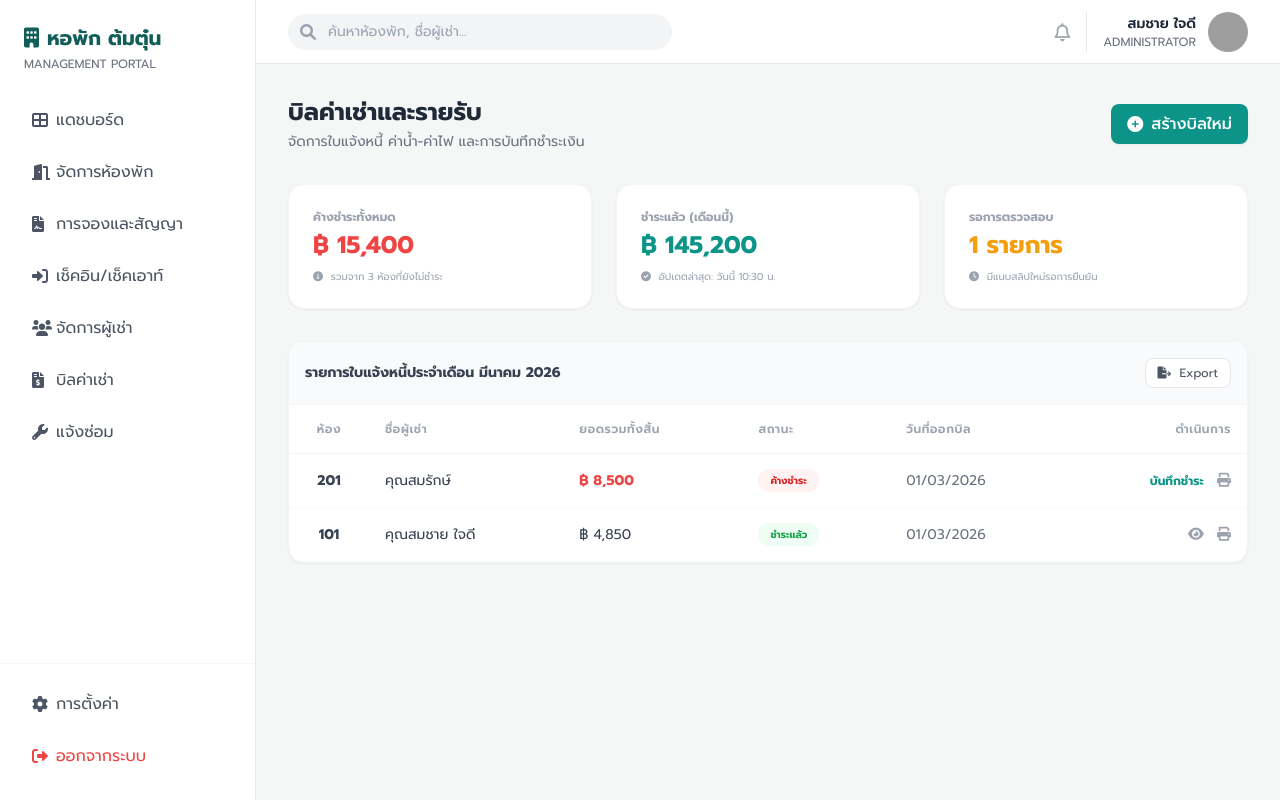
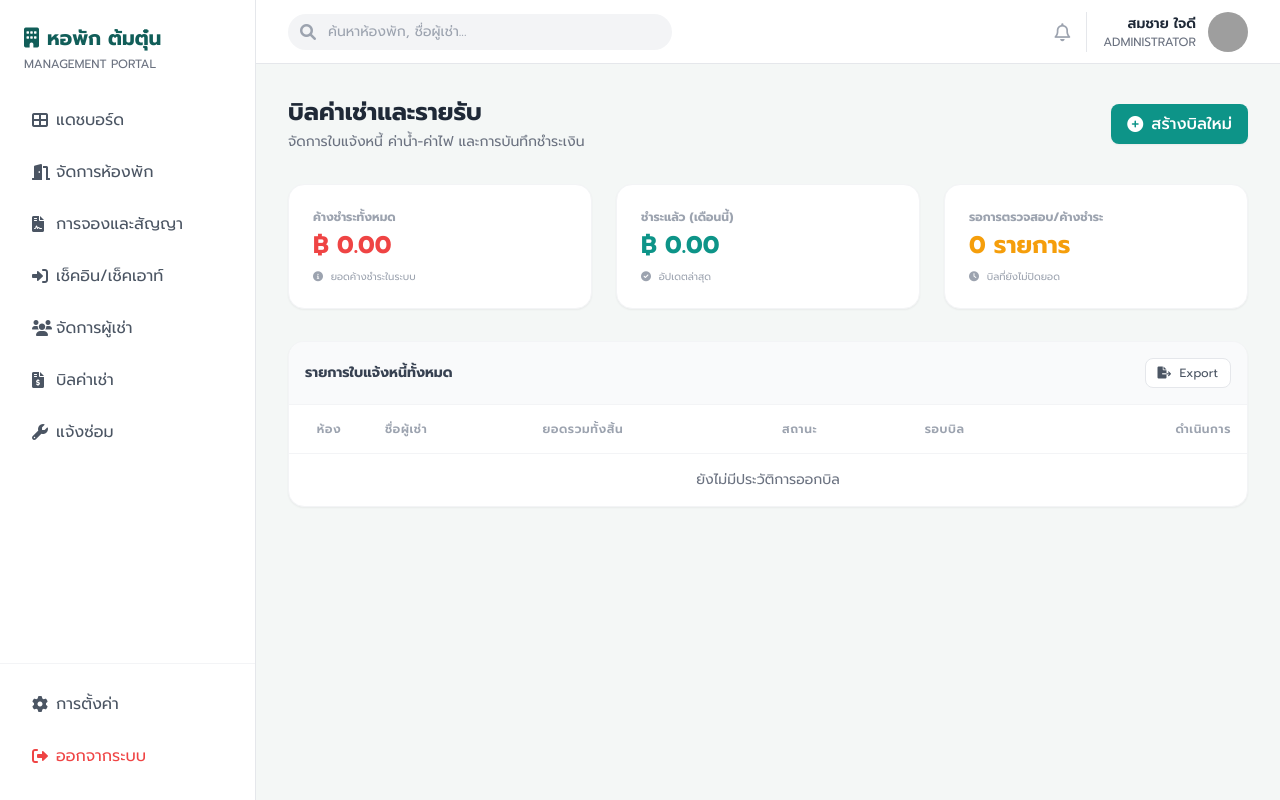
Before and after one commit to ohm024/tomtun-dorm-project, a Django app: page /billing/ in a window 1280 px wide. Run offline with Django 5.2, Linux system fonts and the light colour scheme; data that the repository does not hold is empty; some libraries are stand-ins or nearby versions; grey boxes are pictures that could not be loaded.

Commit message:
ทำหน้าบิลค่าเช่าเสร็จสิ้น

```diff
--- a/management/views.py
+++ b/management/views.py
@@ -1,6 +1,6 @@
 from django.shortcuts import render
 from django.db.models import Sum
-from .models import Room, Tenant, Invoice,MaintenanceRequest
+from .models import Room, Tenant, Invoice,MaintenanceRequest,Billing
 from django.db.models.functions import TruncMonth # 👈 ตัวจัดกลุ่มตามเดือน
 from datetime import datetime, timedelta       # 👈 ตัวคำนวณวันเวลา
 from django.shortcuts import redirect
@@ -174,9 +174,79 @@ def tenants(request):
         'status_filter': status_filter
     })
 
-# 👇 เพิ่มฟังก์ชันนี้สำหรับหน้า "บิลค่าเช่า" ครับ
+# ฟังก์ชันสำหรับหน้าแสดงรายการบิลทั้งหมด (แก้ Error ที่เจอ)
 def billing(request):
-    return render(request, 'billing.html')
+    # ดึงข้อมูลบิลทั้งหมดเรียงจากใหม่ไปเก่า
+    billings = Billing.objects.all().order_by('-created_at')
+
+    # คำนวณยอดรวมต่างๆ สำหรับแสดงใน Card ด้านบน
+    total_unpaid = Billing.objects.filter(status='pending').aggregate(Sum('total_amount'))['total_amount__sum'] or 0
+
+    # ยอดชำระแล้วเดือนนี้
+    today = datetime.now()
+    total_paid = Billing.objects.filter(status='paid', created_at__year=today.year, created_at__month=today.month).aggregate(Sum('total_amount'))['total_amount__sum'] or 0
+
+    # นับจำนวนบิลที่รอชำระ
+    pending_count = Billing.objects.filter(status='pending').count()
+
+    context = {
+        'billings': billings,
+        'total_unpaid': total_unpaid,
+        'total_paid': total_paid,
+        'pending_count': pending_count,
+    }
+    return render(request, 'billing.html', context)
+
+# ฟังก์ชันสำหรับบันทึกบิลใหม่และคำนวณเงิน
+def add_bill(request):
+    if request.method == 'POST':
+        room_id = request.POST.get('room')
+        room = Room.objects.get(id=room_id)
+
+        # ดึงข้อมูลผู้เช่าของห้องนั้น
+        tenant = Tenant.objects.filter(room=room, is_active=True).first()
+
+        # รับค่าเงินต่างๆ จาก Form
+        rent = float(request.POST.get('rent_amount', 0))
+        service = float(request.POST.get('service_fee', 0))
+
+        # ค่าน้ำ (หน่วยละ 20)
+        w_prev = int(request.POST.get('water_prev', 0))
+        w_curr = int(request.POST.get('water_curr', 0))
+        water_total = (w_curr - w_prev) * 20
+
+        # ค่าไฟ (หน่วยละ 7)
+        e_prev = int(request.POST.get('elec_prev', 0))
+        e_curr = int(request.POST.get('elec_curr', 0))
+        elec_total = (e_curr - e_prev) * 7
+
+        total = rent + service + water_total + elec_total
+
+        # แปลงเดือนจาก input type="month" (YYYY-MM) ให้เป็น DateField (YYYY-MM-01) เพื่อบันทึกลงฐานข้อมูล
+        month_str = request.POST.get('billing_month')
+        billing_month_date = f"{month_str}-01" if month_str else None
+
+        # สร้างบิลใหม่
+        Billing.objects.create(
+            room=room,
+            tenant=tenant,
+            billing_month=billing_month_date,
+            rent_amount=rent,
+            service_fee=service,
+            water_prev_meter=w_prev,
+            water_curr_meter=w_curr,
+            elec_prev_meter=e_prev,
+            elec_curr_meter=e_curr,
+            total_amount=total,
+            due_date=request.POST.get('due_date'),
+            status='pending'
+        )
+        return redirect('billing')
+
+    # สำหรับหน้าเลือกห้อง เราจะดึงเฉพาะผู้เช่าที่ Active และมีห้องพักอยู่ เพื่อป้องกัน error ผูกบิลผิด
+    active_tenants = Tenant.objects.filter(is_active=True).exclude(room__isnull=True)
+
+    return render(request, 'add_bill.html', {'active_tenants': active_tenants})
 def maintenance(request):
     return render(request, 'maintenance.html')
 def settings_view(request):
@@ -243,8 +313,6 @@ def add_room(request):
 
     # ถ้าไม่ใช่ POST (คือผู้ใช้เพิ่งกดเข้ามาหน้านี้ครั้งแรก) ก็ให้แสดงหน้าฟอร์มปกติ
     return render(request, 'add_room.html')
-def add_bill(request):
-    return render(request, 'add_bill.html')
 def add_maintenance(request):
     return render(request, 'add_maintenance.html')
 def add_checkin(request):
--- a/templates/billing.html
+++ b/templates/billing.html
@@ -9,30 +9,29 @@
     <a href="{% url 'add_bill' %}" class="bg-teal-600 hover:bg-teal-700 text-white px-4 py-2 rounded-lg font-medium transition-colors flex items-center shadow-sm">
         <i class="fas fa-plus-circle mr-2"></i> สร้างบิลใหม่
     </a>
-    </button>
 </div>
 
 <div class="grid grid-cols-1 md:grid-cols-3 gap-6 mb-8">
     <div class="bg-white p-6 rounded-2xl border border-gray-100 shadow-sm">
         <p class="text-gray-400 text-xs font-bold uppercase">ค้างชำระทั้งหมด</p>
-        <p class="text-2xl font-bold text-red-500 mt-1">฿ 15,400</p>
-        <p class="text-[10px] text-gray-400 mt-2"><i class="fas fa-info-circle mr-1"></i> รวมจาก 3 ห้องที่ยังไม่ชำระ</p>
+        <p class="text-2xl font-bold text-red-500 mt-1">฿ {{ total_unpaid|floatformat:"2" }}</p>
+        <p class="text-[10px] text-gray-400 mt-2"><i class="fas fa-info-circle mr-1"></i> ยอดค้างชำระในระบบ</p>
     </div>
     <div class="bg-white p-6 rounded-2xl border border-gray-100 shadow-sm">
         <p class="text-gray-400 text-xs font-bold uppercase">ชำระแล้ว (เดือนนี้)</p>
-        <p class="text-2xl font-bold text-teal-600 mt-1">฿ 145,200</p>
-        <p class="text-[10px] text-gray-400 mt-2"><i class="fas fa-check-circle mr-1"></i> อัปเดตล่าสุด: วันนี้ 10:30 น.</p>
+        <p class="text-2xl font-bold text-teal-600 mt-1">฿ {{ total_paid|floatformat:"2" }}</p>
+        <p class="text-[10px] text-gray-400 mt-2"><i class="fas fa-check-circle mr-1"></i> อัปเดตล่าสุด</p>
     </div>
     <div class="bg-white p-6 rounded-2xl border border-gray-100 shadow-sm">
-        <p class="text-gray-400 text-xs font-bold uppercase">รอการตรวจสอบ</p>
-        <p class="text-2xl font-bold text-amber-500 mt-1">1 รายการ</p>
-        <p class="text-[10px] text-gray-400 mt-2"><i class="fas fa-clock mr-1"></i> มีแนบสลิปใหม่รอการยืนยัน</p>
+        <p class="text-gray-400 text-xs font-bold uppercase">รอการตรวจสอบ/ค้างชำระ</p>
+        <p class="text-2xl font-bold text-amber-500 mt-1">{{ pending_count }} รายการ</p>
+        <p class="text-[10px] text-gray-400 mt-2"><i class="fas fa-clock mr-1"></i> บิลที่ยังไม่ปิดยอด</p>
     </div>
 </div>
 
 <div class="bg-white rounded-2xl shadow-sm border border-gray-100 overflow-hidden">
     <div class="p-4 border-b border-gray-100 flex justify-between items-center bg-gray-50">
-        <h3 class="font-bold text-gray-700 text-sm uppercase">รายการใบแจ้งหนี้ประจำเดือน มีนาคม 2026</h3>
+        <h3 class="font-bold text-gray-700 text-sm uppercase">รายการใบแจ้งหนี้ทั้งหมด</h3>
         <div class="flex space-x-2">
             <button class="bg-white border border-gray-200 text-gray-600 px-3 py-1.5 rounded-lg text-xs hover:bg-gray-50"><i class="fas fa-file-export mr-1"></i> Export</button>
         </div>
@@ -46,37 +45,38 @@
                     <th class="p-4 font-semibold">ชื่อผู้เช่า</th>
                     <th class="p-4 font-semibold">ยอดรวมทั้งสิ้น</th>
                     <th class="p-4 font-semibold">สถานะ</th>
-                    <th class="p-4 font-semibold">วันที่ออกบิล</th>
+                    <th class="p-4 font-semibold">รอบบิล</th>
                     <th class="p-4 font-semibold text-right">ดำเนินการ</th>
                 </tr>
             </thead>
             <tbody class="text-sm text-gray-700">
+                {% for bill in billings %}
                 <tr class="border-b border-gray-50 hover:bg-gray-50">
-                    <td class="p-4 text-center font-bold">201</td>
-                    <td class="p-4">คุณสมรักษ์</td>
-                    <td class="p-4 font-bold text-red-500">฿ 8,500</td>
+                    <td class="p-4 text-center font-bold">{{ bill.room.room_number }}</td>
+                    <td class="p-4">คุณ{{ bill.tenant.first_name }} {{ bill.tenant.last_name }}</td>
+                    <td class="p-4 font-bold {% if bill.status == 'pending' %}text-red-500{% else %}text-gray-700{% endif %}">
+                        ฿ {{ bill.total_amount|floatformat:"2" }}
+                    </td>
                     <td class="p-4">
-                        <span class="bg-red-50 text-red-600 px-3 py-1 rounded-full text-[10px] font-bold uppercase">ค้างชำระ</span>
+                        {% if bill.status == 'pending' %}
+                            <span class="bg-red-50 text-red-600 px-3 py-1 rounded-full text-[10px] font-bold uppercase">ค้างชำระ</span>
+                        {% elif bill.status == 'paid' %}
+                            <span class="bg-green-50 text-green-600 px-3 py-1 rounded-full text-[10px] font-bold uppercase">ชำระแล้ว</span>
+                        {% endif %}
                     </td>
-                    <td class="p-4 text-gray-500">01/03/2026</td>
+                    <td class="p-4 text-gray-500">{{ bill.billing_month|date:"m/Y" }}</td>
                     <td class="p-4 text-right space-x-2">
+                        {% if bill.status == 'pending' %}
                         <button class="text-teal-600 hover:underline font-bold text-xs">บันทึกชำระ</button>
+                        {% endif %}
                         <button class="text-gray-400 hover:text-gray-600"><i class="fas fa-print"></i></button>
                     </td>
                 </tr>
-                <tr class="border-b border-gray-50 hover:bg-gray-50">
-                    <td class="p-4 text-center font-bold">101</td>
-                    <td class="p-4">คุณสมชาย ใจดี</td>
-                    <td class="p-4">฿ 4,850</td>
-                    <td class="p-4">
-                        <span class="bg-green-50 text-green-600 px-3 py-1 rounded-full text-[10px] font-bold uppercase">ชำระแล้ว</span>
-                    </td>
-                    <td class="p-4 text-gray-500">01/03/2026</td>
-                    <td class="p-4 text-right">
-                        <button class="text-gray-400 hover:text-gray-600"><i class="fas fa-eye mr-2"></i></button>
-                        <button class="text-gray-400 hover:text-gray-600"><i class="fas fa-print"></i></button>
-                    </td>
+                {% empty %}
+                <tr>
+                    <td colspan="6" class="p-4 text-center text-gray-500">ยังไม่มีประวัติการออกบิล</td>
                 </tr>
+                {% endfor %}
             </tbody>
         </table>
     </div>
```
Also changed, not shown: management/admin.py (+15 -6 lines), management/models.py (+33 -0 lines), templates/add_bill.html (+14 -15 lines), management/migrations/0006_billing.py (added).
